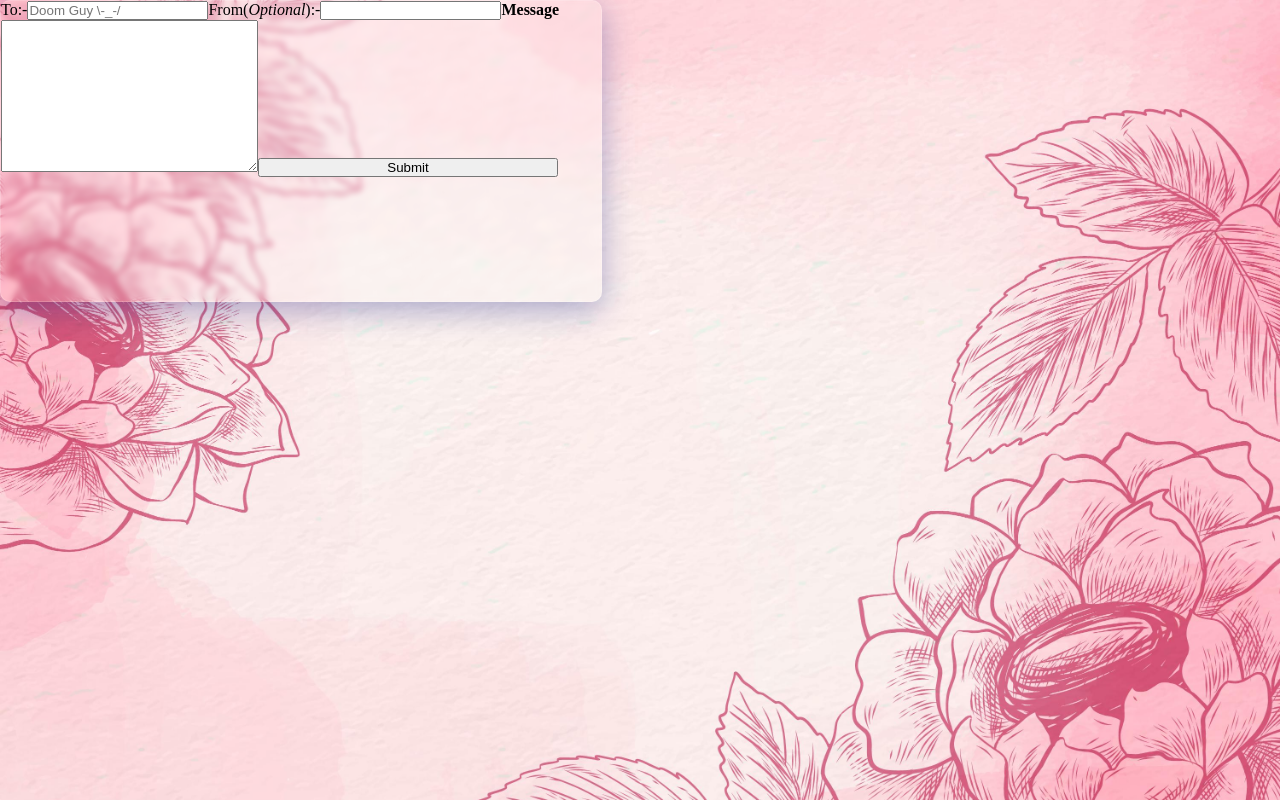
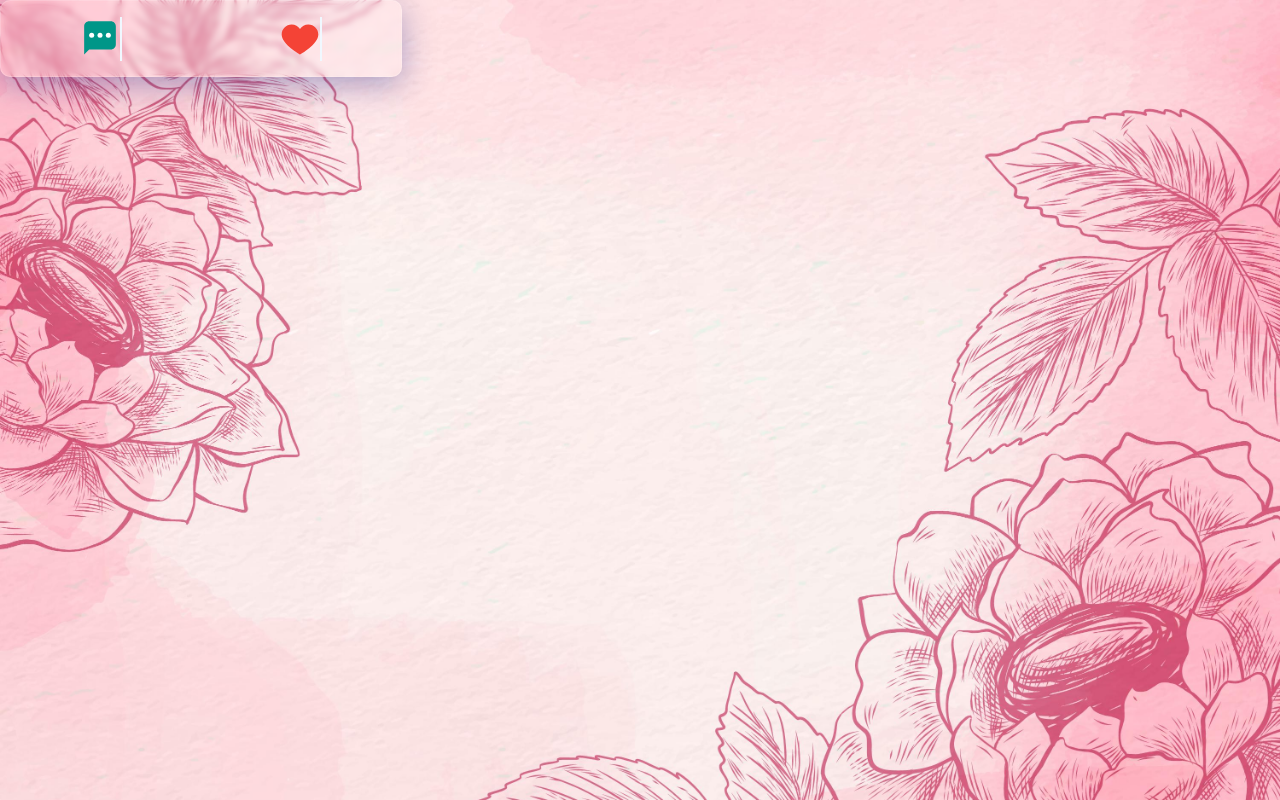
Before and after one commit to Amanshenoy008/Gift-a-Rose, a Next.js app: page / in a window 1280 px wide. Built offline with nearby package versions, Linux system fonts and the light colour scheme.

Commit message:
added react-icons dependency added b-nav reusable component and styled it

```diff
--- a/package.json
+++ b/package.json
@@ -12,6 +12,7 @@
     "@next/font": "13.1.6",
     "next": "13.1.6",
     "react": "18.2.0",
-    "react-dom": "18.2.0"
+    "react-dom": "18.2.0",
+    "react-icons": "^4.7.1"
   }
 }
--- /dev/null
+++ b/src/component/bnav.js
@@ -0,0 +1,30 @@
+import { FcSms } from "react-icons/fc"
+import { FcLike } from "react-icons/fc";
+
+
+
+
+const Bnav = () => {
+
+    const handleclick1=()=>{
+
+    }
+    return ( <>
+    <div className="bnav-main">
+            <div>
+                <FcSms className="l1"  onClick={handleclick1}/>
+
+            </div>
+
+            <div>
+
+                <FcLike className="l2" />
+
+            </div>
+
+
+    </div>
+    </> );
+}
+
+export default Bnav;
--- a/src/component/form.js
+++ b/src/component/form.js
@@ -4,30 +4,42 @@ import { useState } from "react";
 
 const Form = () => {
 
-    const [to,setto]= useState()
-    const [from,setfrom]=useState()
-    const [message,setmessage]= useState()
-    var bb
+    const [to,setto]= useState('')
+    const [from,setfrom]=useState('')
+    const [message,setmessage]= useState('')
+    let bb
+    let bnew
+
+    const handlesubmit = (e)=>{
+        e.preventDefault()
+        bb={
+
+                To:to,
+                From:from,
+                Message:message
 
 
-    const handlesubmit = (e)=>{
-        e.preventdefault()
+        }
+
+        console.log(bnew)
+
+    }
 
 
-    }
+
 
     return ( <>
     <div className="form-main">
 
 
-        <form onSubmit={handlesubmit} >
+        <form onSubmit={handlesubmit}>
             <label>To:-</label>
-            <input type="text" required  onChange={(e)=>{setto(e.target.value)}} placeholder="Doom Guy \-_-/"/>
-            <label>From(<i>Optional</i>):-</label>
-            <input type="text" onChange={(e)=>{setfrom(e.target.value)}} />
-            <label><b>Message  </b></label>
-            <textarea name="" id="" cols="30" rows="10" onChange={(e)=>{setmessage(e.target.value)}}></textarea>
-            <button>Submit</button>
+            <input type="text" onChange={(e)=>setto(e.target.value)} />
+            <label>From:-</label>
+            <input type="text" onChange={(e)=>setfrom(e.target.value)} />
+            <label>Message</label>
+            <textarea name="" id="" cols="30" rows="10" onChange={(e)=>setmessage(e.target.value)}></textarea>
+            <button>submit</button>
         </form>
 
 
--- a/src/pages/index.js
+++ b/src/pages/index.js
@@ -1,9 +1,10 @@
 import Form from "@/component/form"
+import Bnav from "@/component/bnav"
 
 export default function Home() {
   return (
     <div className="main">
-      <Form />
+      <Bnav />
 
     </div>
   )
--- a/src/styles/globals.css
+++ b/src/styles/globals.css
@@ -28,6 +28,46 @@ transition: all 1s;
     box-shadow: 0 0 0 0 rgba( 31, 38, 135, 0.37 );
 }
 
+.bnav-main{
+    width: 400px;
+    height:75px;
+    background: rgba( 255, 255, 255, 0.15 );
+    box-shadow: 0 8px 32px 0 rgba( 31, 38, 135, 0.37 );
+    backdrop-filter: blur( 3px );
+    -webkit-backdrop-filter: blur( 3px );
+    border-radius: 10px;
+    border: 1px solid rgba( 255, 255, 255, 0.18 );
+    display: flex;
+    justify-content: space-around;
+    align-items: center;
+
+}
+
+
+.bnav-main > div:nth-child(1),.bnav-main > div:nth-child(2){
+    border-right: 2px solid aliceblue;
+    transition: all 1s;
+}
+
+.bnav-main > div:nth-child(1):hover , .bnav-main > div:nth-child(2):hover{
+    border-right:0px ;
+    border-bottom: 2px solid aliceblue;
+
+}
+
+.bnav-main:hover{
+     box-shadow: 0 0 0 0 rgba( 31, 38, 135, 0.37 );
+}
+
+
+
+
+.l1,.l2{
+    width: 40px;
+    height: 40px;
+}
+
+
 button{
     width:300px;
 }
```
Also changed, not shown: 1 other file (tests, documents, lock files or other folders).
